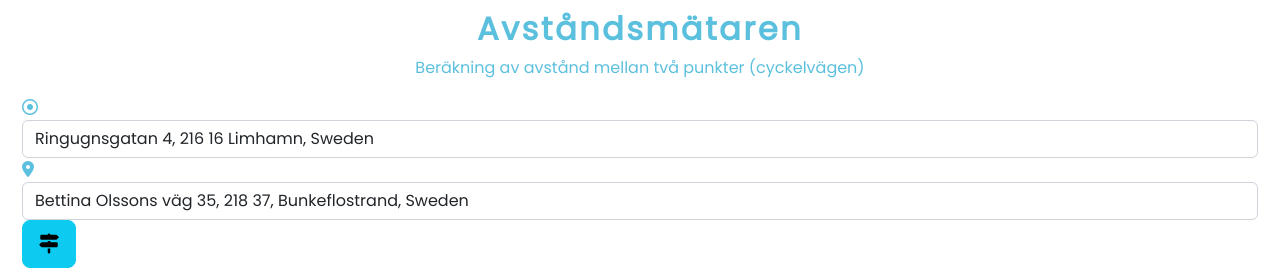
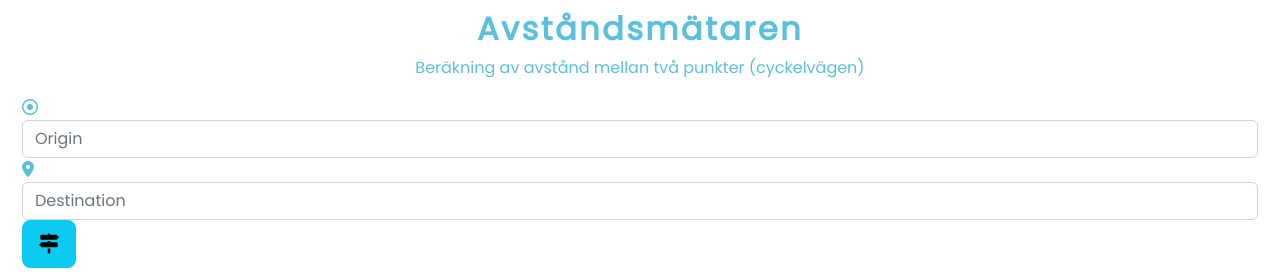
Before and after one commit to Vuega-AB/The-rangefinder, a Flask app: page / in a window 1280 px wide. Shown: the top 275 px of the page. Run offline with Flask 3, Linux system fonts and the light colour scheme; some libraries are stand-ins or nearby versions.

Commit message:
Removed default values

```diff
--- a/templates/app.html
+++ b/templates/app.html
@@ -19,13 +19,13 @@
                 <div class="form-group">
                     <label for="from" class="col-xs-2 control-label"><i class="far fa-dot-circle"></i></label>
                     <div class="col-xs-4">
-                        <input type="text" id="from" placeholder="Origin" class="form-control" value="Ringugnsgatan 4, 216 16 Limhamn, Sweden">
+                        <input type="text" id="from" placeholder="Origin" class="form-control" >
                     </div>
                 </div>
                 <div class="form-group">
                     <label for="to" class="col-xs-2 control-label"><i class="fas fa-map-marker-alt"></i></label>
                     <div class="col-xs-4">
-                        <input type="text" id="to" placeholder="Destination" class="form-control" value="Bettina Olssons väg 35, 218 37, Bunkeflostrand, Sweden">
+                        <input type="text" id="to" placeholder="Destination" class="form-control" >
                     </div>
                 </div>
             </form>
```
